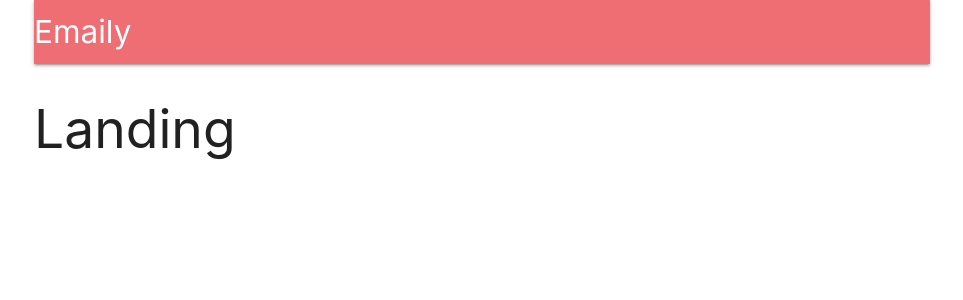
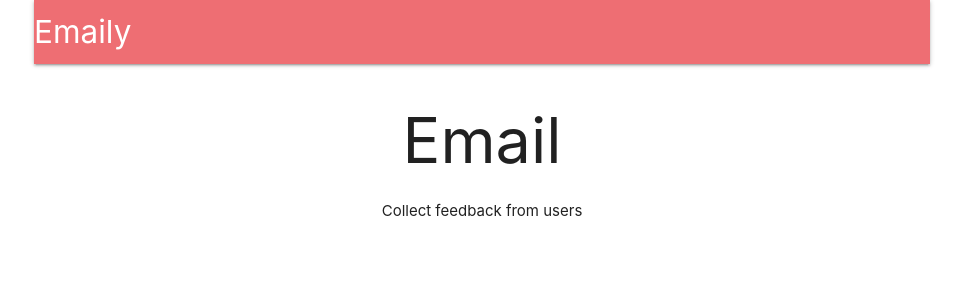
Before and after one commit to zatkiller/Easy-Feedback, a React (Create React App) app in the folder client/: page / in a window 1280 px wide. Shown: the top 300 px of the page, without its empty margins (158-1121 px from the left). Built offline with nearby package versions, Linux system fonts and the light colour scheme; no server answers.

Commit message:
Finished Landing and Header components

```diff
--- a/client/src/components/App.js
+++ b/client/src/components/App.js
@@ -4,8 +4,8 @@
 import * as actions from "../actions";
 
 import Header from "./Header";
+import Landing from './Landing';
 
-const Landing = () => <h2>Landing</h2>;
 const Dashboard = () => <h2>Dashboard</h2>;
 const SurveyNew = () => <h2>SurveyNew</h2>;
 
--- a/client/src/components/Header.js
+++ b/client/src/components/Header.js
@@ -1,5 +1,6 @@
 import React, { Component } from "react";
 import { connect } from 'react-redux';
+import { Link } from 'react-router-dom';
 
 class Header extends Component {
 	//Helper function
@@ -18,7 +19,12 @@
 		return (
 			<nav>
 				<div className="nav-wrapper">
-					<a className="left brand-logo">Emaily</a>
+					<Link
+						to={this.props.auth ? '/surveys' : '/'}
+						className="left brand-logo"
+					>
+						Emaily
+					</Link>
 					<ul className="right">
 						{this.renderContent()}
 					</ul>
--- /dev/null
+++ b/client/src/components/Landing.js
@@ -0,0 +1,12 @@
+import React from 'react'
+
+const Landing = () => {
+    return (
+        <div style={{ textAlign: 'center' }}>
+            <h1>Email</h1>
+            Collect feedback from users
+        </div>
+    )
+}
+
+export default Landing
```
